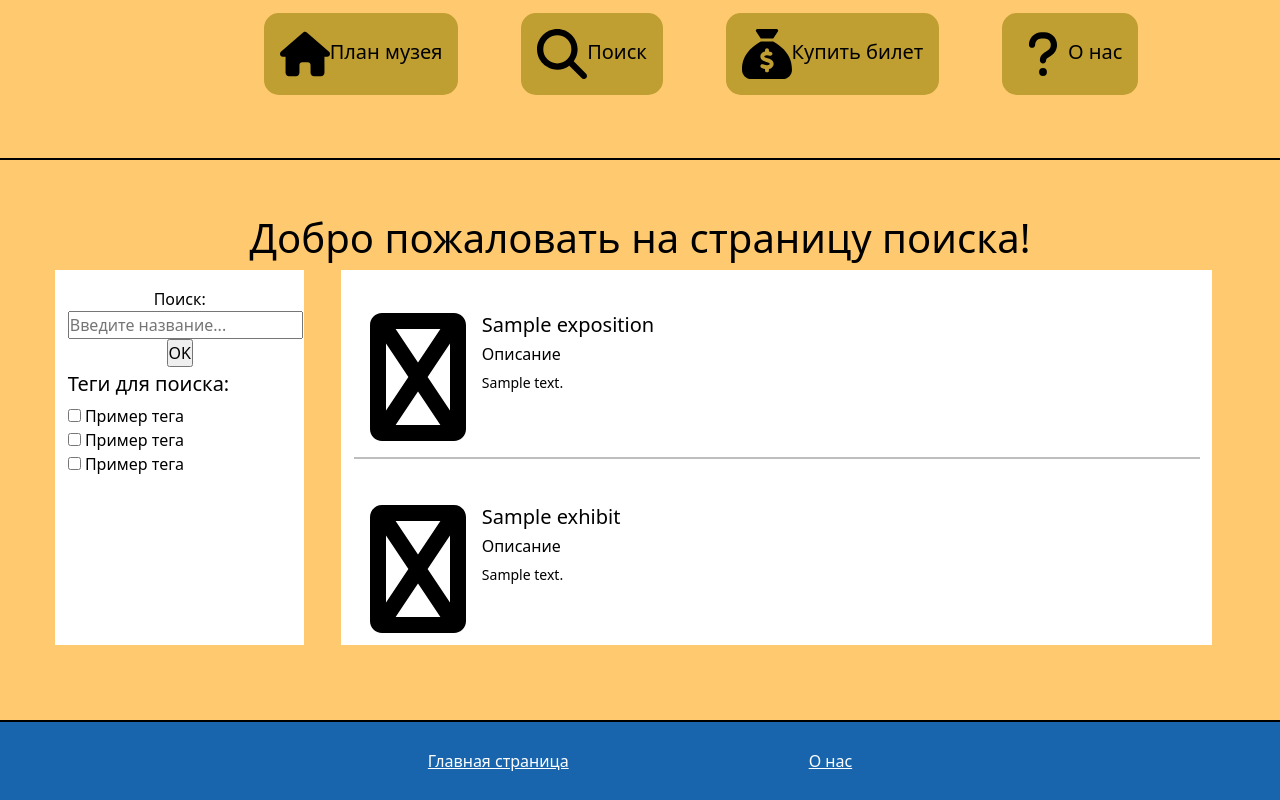
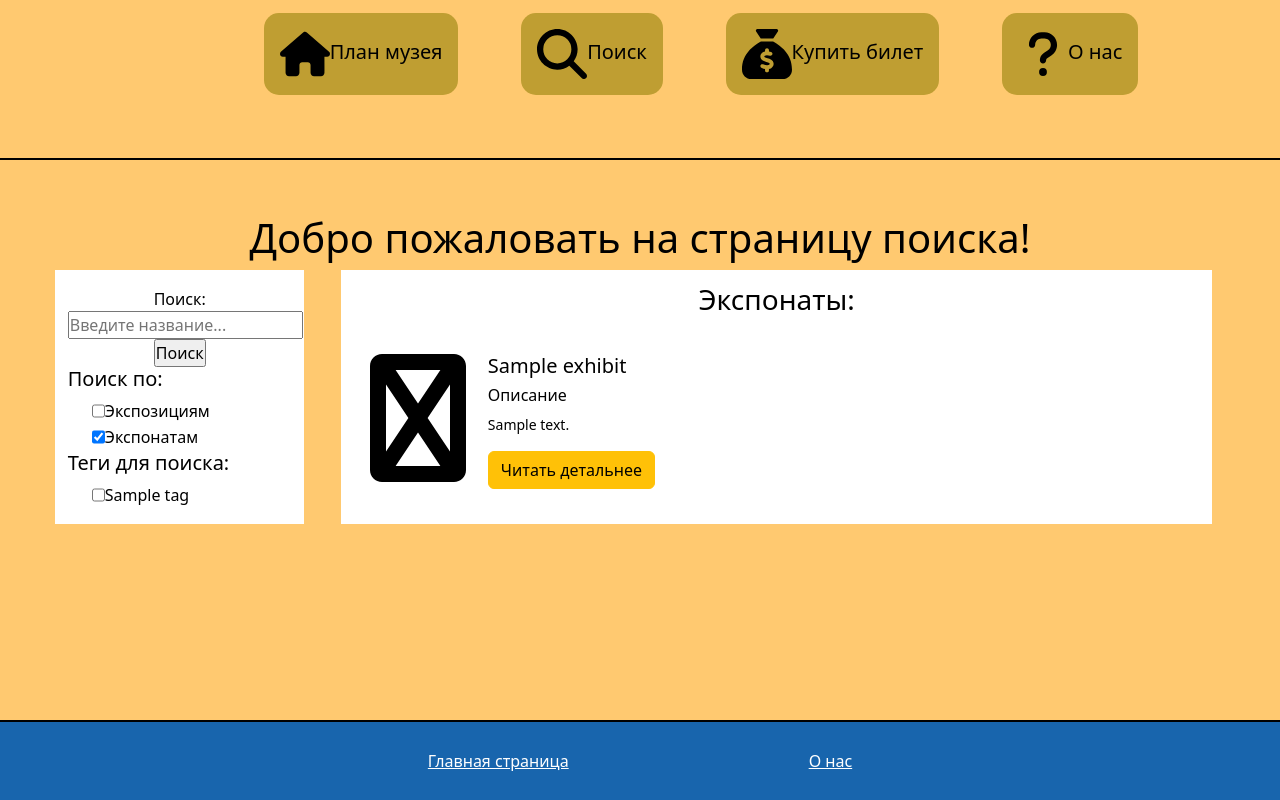
Before and after one commit to NyctoWalker/practice2023, a Django app: page /search in a window 1280 px wide. Run offline with Django 4.2, Linux system fonts and the light colour scheme; tables that the repository leaves empty hold one stand-in row (values such as "Sample post").

Commit message:
Search added
Signed-off-by: NyctoWalker <shtaynvladislav@yandex.ru>

```diff
--- a/museum_site/main_page/static/main_page/css/main.css
+++ b/museum_site/main_page/static/main_page/css/main.css
@@ -131,6 +131,10 @@ footer {
     padding-top: 0;
 }
 
+.img-block {
+    margin-right: 6px;
+}
+
 .search {
     margin-top: 2%;
     margin-bottom: 2%;
@@ -141,3 +145,7 @@ footer {
     flex-direction: column;
     align-items: flex-start;
 }
+
+.form-check {
+    display: flex;
+}
--- a/museum_site/main_page/templates/main_page/search.html
+++ b/museum_site/main_page/templates/main_page/search.html
@@ -10,68 +10,86 @@
             <div class="column left">
                 <form action="{% url 'search' %}" method="get" class="search">
                     <label for="search/name">Поиск: </label>
-                    <input id="search/name" type="text" name="q" placeholder="Введите название...">
-                    <input type="submit" value="OK">
-                </form>
+                    <input id="search/name" type="text" name="q" placeholder="Введите название..." value="{{search_quary}}">
+                    <input type="submit" value="Поиск">
+
+                    <div class="text-block-ex">
+                        <h5>Поиск по:</h5>
+                    </div>
+
+                    <div class="form-check">
+                        {% if expos_checked %}
+                            <input type="checkbox" value="Expos" name="exp[]" checked />
+                        {% else %}
+                            <input type="checkbox" value="Expos" name="exp[]" />
+                        {% endif %}
+                        <label for="Expos">Экспозициям</label>
+                    </div>
+
+                    <div class="form-check">
+                        {% if expon_checked %}
+                            <input type="checkbox" value="Expon" name="exp[]" checked />
+                        {% else %}
+                            <input type="checkbox" value="Expon" name="exp[]" />
+                        {% endif %}
+                        <label for="Expon">Экспонатам</label>
+                    </div>
 
                     <div class="text-block-ex">
                         <h5>Теги для поиска:</h5>
                     </div>
 
-                <div class="tag-checkbox">
-                    <form>
-                        <label>
-                            <input type="checkbox">
-                            Пример тега
-                        </label>
+                    {% for tag in tags_info %}
+                        <div class="form-check">
+                            {% if tag in checked_tags %}
+                                <input type="checkbox" value="{{tag.tag_id}}" name="tags[]" checked />
+                            {% else %}
+                                <input type="checkbox" value="{{tag.tag_id}}" name="tags[]" />
+                            {% endif %}
+                            <label for="{{tag.tag_id}}">{{tag.tag_name}}</label>
+                        </div>
+                    {%endfor%}
                 </form>
-
-                    <form>
-                        <label>
-                            <input type="checkbox">
-                            Пример тега
-                        </label>
-                    </form>
-
-                    <form>
-                        <label>
-                            <input type="checkbox">
-                            Пример тега
-                        </label>
-                    </form>
-                </div>
-
 
             </div>
 
             <div class="column right">
+                {% if expos_checked %}
+                    <h3>Экспозиции:</h3>
                     {% for exp in exposition_info %}
                     <div class="block-text-img">
                         <div class="img-block">
-                        <img src="{% static 'main_page/pic/notdef-solid.svg' %}" width="128" height="128">
+                            <img src="{% static ''|add:exp.exposition_get_picture %}"
+                                 width="128" height="128">
                         </div>
                         <div class="text-block-ex">
                             <h5>{{exp.exposition_name}}</h5>
                             <h6>Описание</h6>
-                        <p>{{exp.exposition_desc}}</p>
+                            <p>{{exp.exposition_desc|truncatechars:100}}</p>
+                            <a href="{% url 'expon-detail' exp.exposition_id %}" class="btn btn-warning"> Читать детальнее</a>
                         </div>
                     </div>
                     {%endfor%}
+                {%endif%}
 
-                <hr align="center" width="100%" size="4" color="black" />
-
+                {% if expon_checked %}
+                    <h3>Экспонаты:</h3>
                     {% for item in all_info %}
                     <div class="block-text-img">
                         <div class="img-block">
-                        <img src="{% static 'main_page/pic/notdef-solid.svg' %}" width="128" height="128">
+<!--                            <img src="{% static 'main_page/pic/notdef-solid.svg' %}" width="128" height="128">-->
+                            <img src="{% static ''|add:item.exhibit_get_picture %}"
+                                 width="128" height="128">
                         </div>
                         <div class="text-block-ex">
                             <h5>{{item.exhibit_name}}</h5>
                             <h6>Описание</h6>
-                        <p>{{item.exhibit_desc}}</p>
+                            <p>{{item.exhibit_desc|truncatechars:100}}</p>
+                            <a href="{% url 'exp-detail' item.exhibit_id %}" class="btn btn-warning"> Читать детальнее</a>
                         </div>
                     </div>
                     {%endfor%}
+                {%endif%}
             </div>
         </div>
     </div>
--- a/museum_site/main_page/urls.py
+++ b/museum_site/main_page/urls.py
@@ -12,4 +12,6 @@ urlpatterns = [
     path('plan/1', views.plan, name='plan1'),
     path('plan/2', views.plan, name='plan2'),
     path('plan/3', views.plan, name='plan3'),
+    path('exhibits/<int:pk>', views.ExpDetailView.as_view(), name='exp-detail'),
+    path('expositions/<int:pk>', views.ExponDetailView.as_view(), name='expon-detail'),
 ] + static(settings.STATIC_URL, document_root=settings.STATIC_ROOT)
--- a/museum_site/main_page/views.py
+++ b/museum_site/main_page/views.py
@@ -3,6 +3,9 @@ from django.views.decorators.http import require_POST
 from django.http import HttpResponse
 from . import models
 from django.db.models import Q
+from django.views.generic import DetailView
+from .models import Exhibit
+from .models import Exposition
 
 
 def greeting(request):
@@ -22,23 +25,83 @@ def plan(request):
 
 
 def search(request):
+    if(request.method == 'POST'):
+        tags = request.POST.getlist('tags[]')
+        print(tags)
+        print("12")
+
+    tags = request.GET.getlist('tags[]')
     searchquery = request.GET.get('q', '')
+    ExposChecked = False
+    ExponChecked = True
+    exp = request.GET.getlist('exp[]')
+    print("exps: ",exp)
+    ExposChecked = 'Expos' in exp
+    ExponChecked = 'Expon' in exp
+    if(not ExponChecked and not ExposChecked and tags == [] and len(searchquery) == 0):
+        ExponChecked = True
+        ExposChecked = False
+    if(not (ExposChecked or ExponChecked)):
+        ExponChecked = True
+        ExposChecked = False
 
+    models.Exhibit.objects.filter
     if searchquery:
         all_info = models.Exhibit.objects.filter(
             Q(exhibit_name__icontains=searchquery) |
             Q(exhibit_desc__icontains=searchquery)
         )
         exposition_info = models.Exposition.objects.filter(
-            Q(exposition_name__icontains=searchquery) |
-            Q(exposition_desc__icontains=searchquery)
+            (Q(exposition_name__icontains=searchquery) |
+            Q(exposition_desc__icontains=searchquery))
         )
     else:
         all_info = models.Exhibit.objects.all()
         exposition_info = models.Exposition.objects.all()
 
+    if(tags != []):
+        tags2 = models.ExhibitTags.objects.filter(
+            Q(id_tag__in=tags)
+        )
+        all_info = all_info.filter(
+            Q(exhibit_id__in=tags2.values("id_exhibit_tag"))
+        )
+
+        filtered = []
+        for i in all_info:
+            if(len(tags2.values("id_exhibit_tag").filter(id_exhibit_tag=i.exhibit_id)) >=
+               len(tags)):
+                filtered.append(i.exhibit_id)
+                print("added", i)
+        all_info = all_info.filter(Q(exhibit_id__in=filtered))
+
+        tags3 = models.ExpositionExhibits.objects.filter(
+            Q(id_exhibit_exposition__in=all_info.values("exhibit_id"))
+        )
+        exposition_info = exposition_info.filter(
+            Q(exposition_id__in=tags3.values("id_exposition"))
+        )
+
+    print(tags)
+    tags_info = models.Tags.objects.all()
+    tags = tags_info.filter(Q(tag_id__in=tags))
     context = {
         'all_info': all_info,
         'exposition_info': exposition_info,
+        'tags_info': tags_info,
+        'search_quary': searchquery,
+        'checked_tags': tags,
+        'expos_checked': ExposChecked,
+        'expon_checked': ExponChecked
     }
     return render(request, 'main_page/search.html', context)
+
+class ExpDetailView(DetailView):
+    model = Exhibit
+    template_name = 'main_page\details_view.html'
+    context_object_name = 'exhibit'
+
+class ExponDetailView(DetailView):
+    model = Exposition
+    template_name = 'main_page\details_view_exposition.html'
+    context_object_name = 'exposition'
```
Also changed, not shown: museum_site/main_page/models.py (+43 -1 lines), museum_site/db.sqlite3 (deleted). Lines whose indentation alone changed are shown as unchanged.
